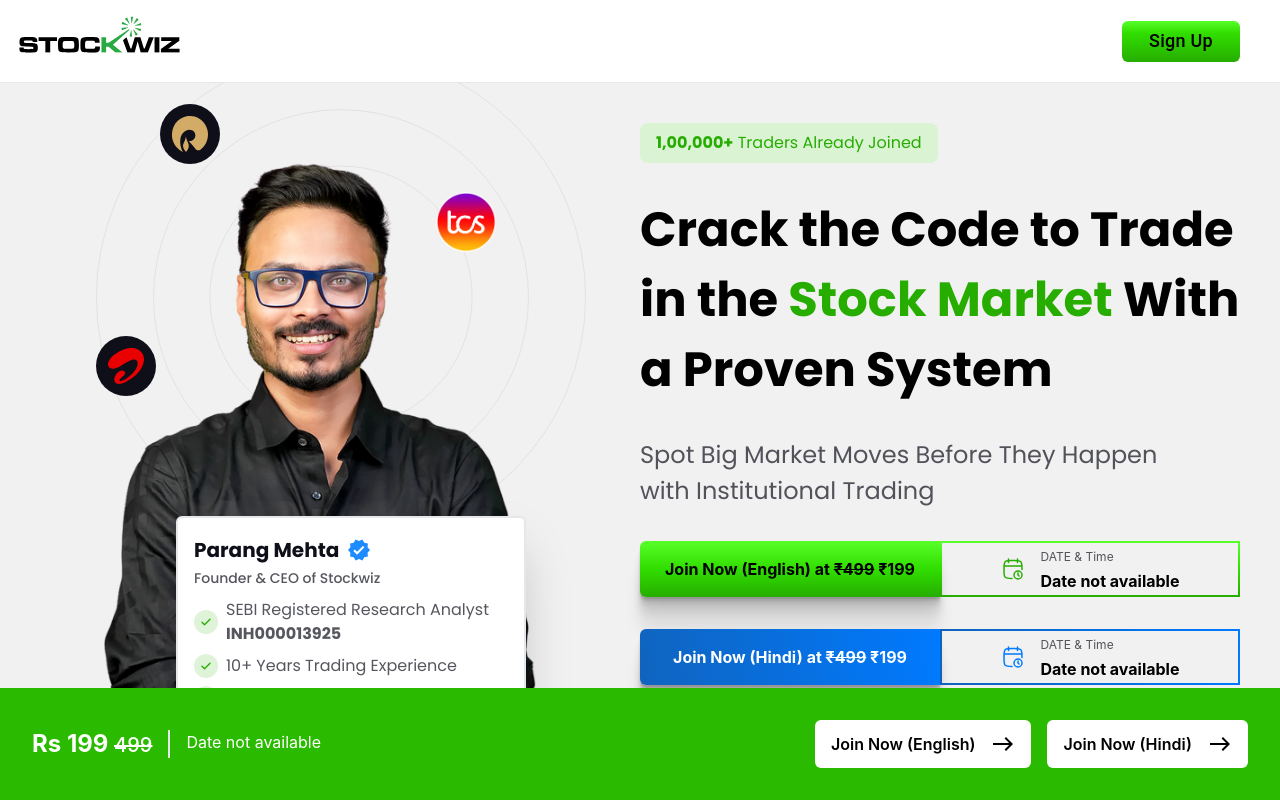
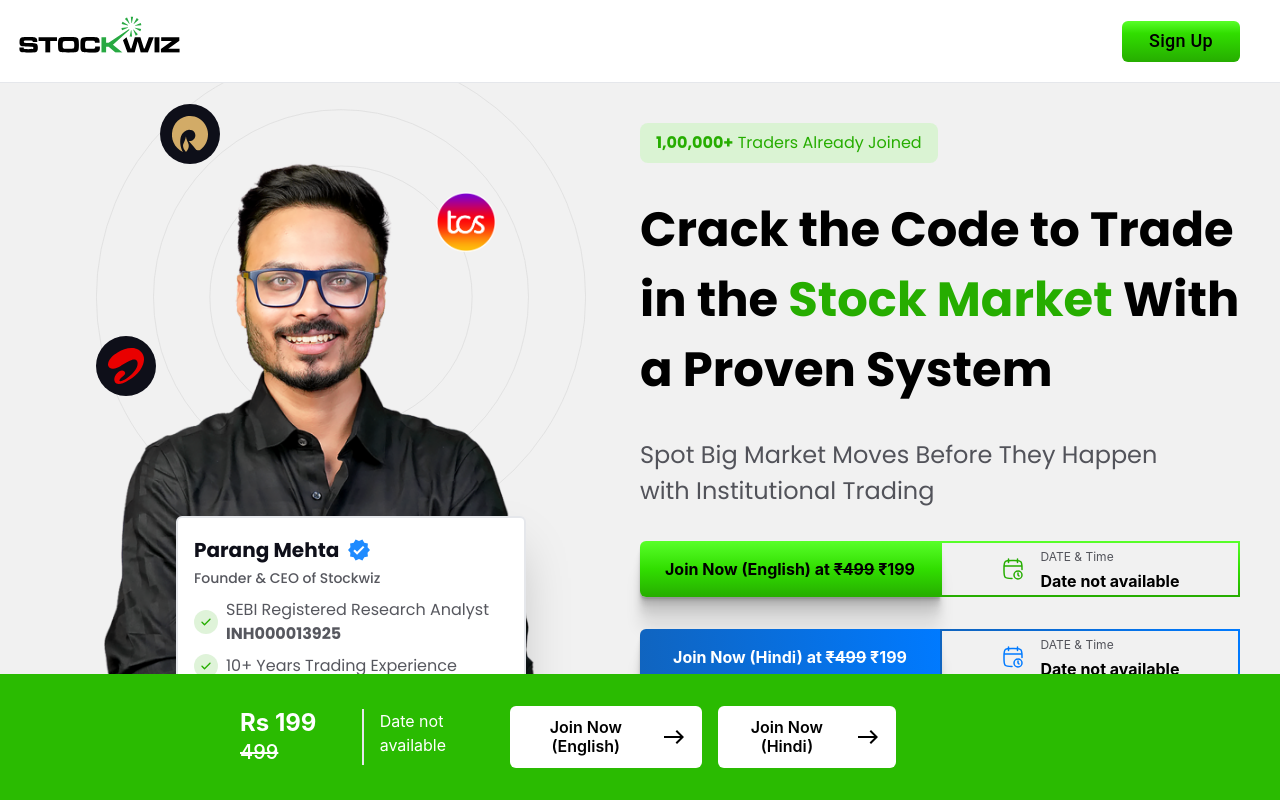
Before and after one commit to vikrantkkk/investing, a React (Vite) app: page / in a window 1280 px wide. Shown: the top 800 px of the page. Built offline with nearby package versions, Linux system fonts and the light colour scheme; no server answers; a web font is replaced by a local one.

Commit message:
modified in desgineta in desktop

```diff
--- a/src/components/Footer.jsx
+++ b/src/components/Footer.jsx
@@ -162,7 +162,7 @@ const Footer = () => {
           </button>
         </div>
       </div>
-      <div className=" gap-3 justify-between md:flex hidden items-center bg-[#2ABB01] p-8 w-screen fixed z-20 bottom-0">
+      <div className=" gap-3 justify-between md:flex hidden items-center bg-[#2ABB01] py-8 pr-96 pl-60 w-screen fixed z-20 bottom-0">
         <div className="flex gap-4">
           <span className="font-bold text-[24px] leading-7 text-white">
             Rs 199{" "}
```
